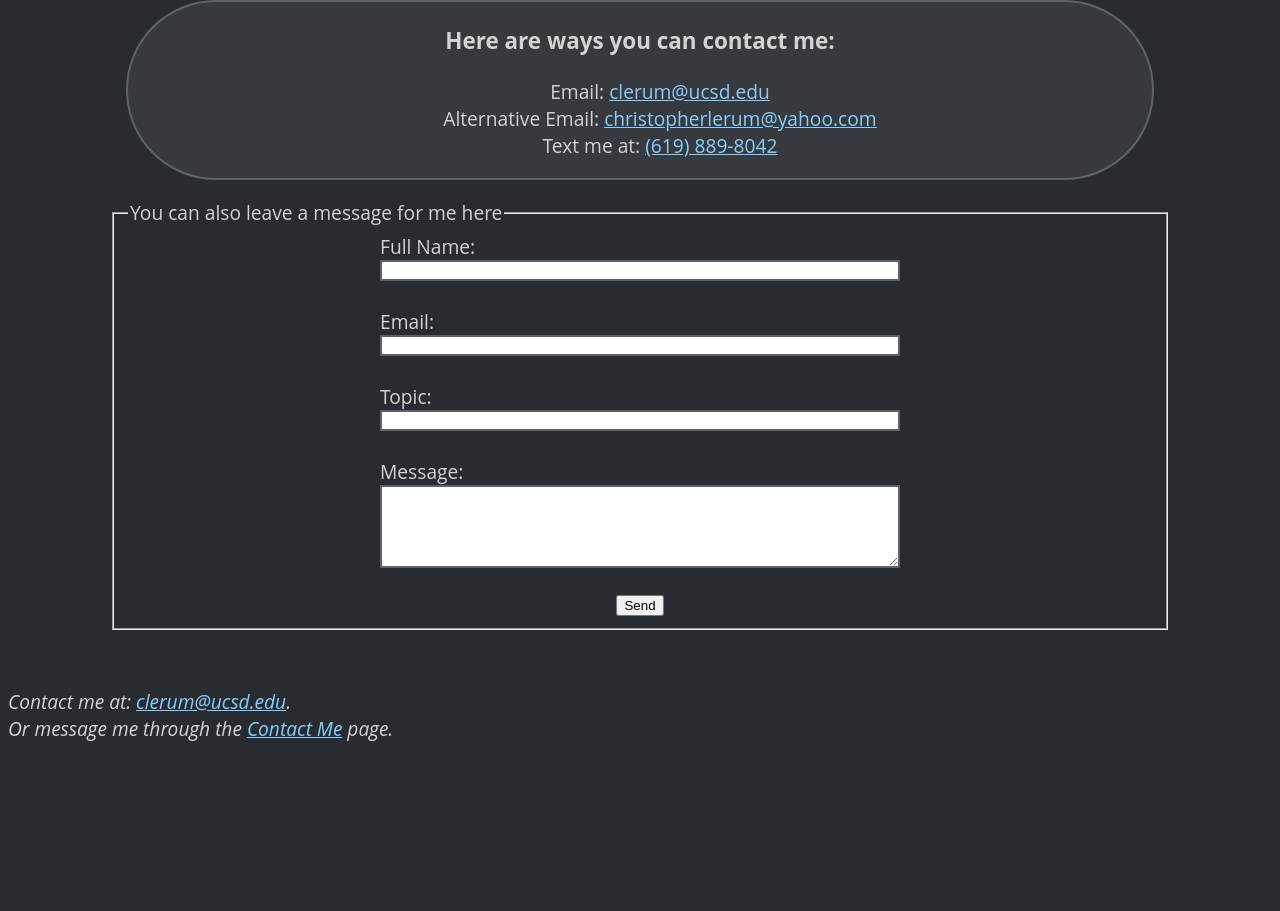
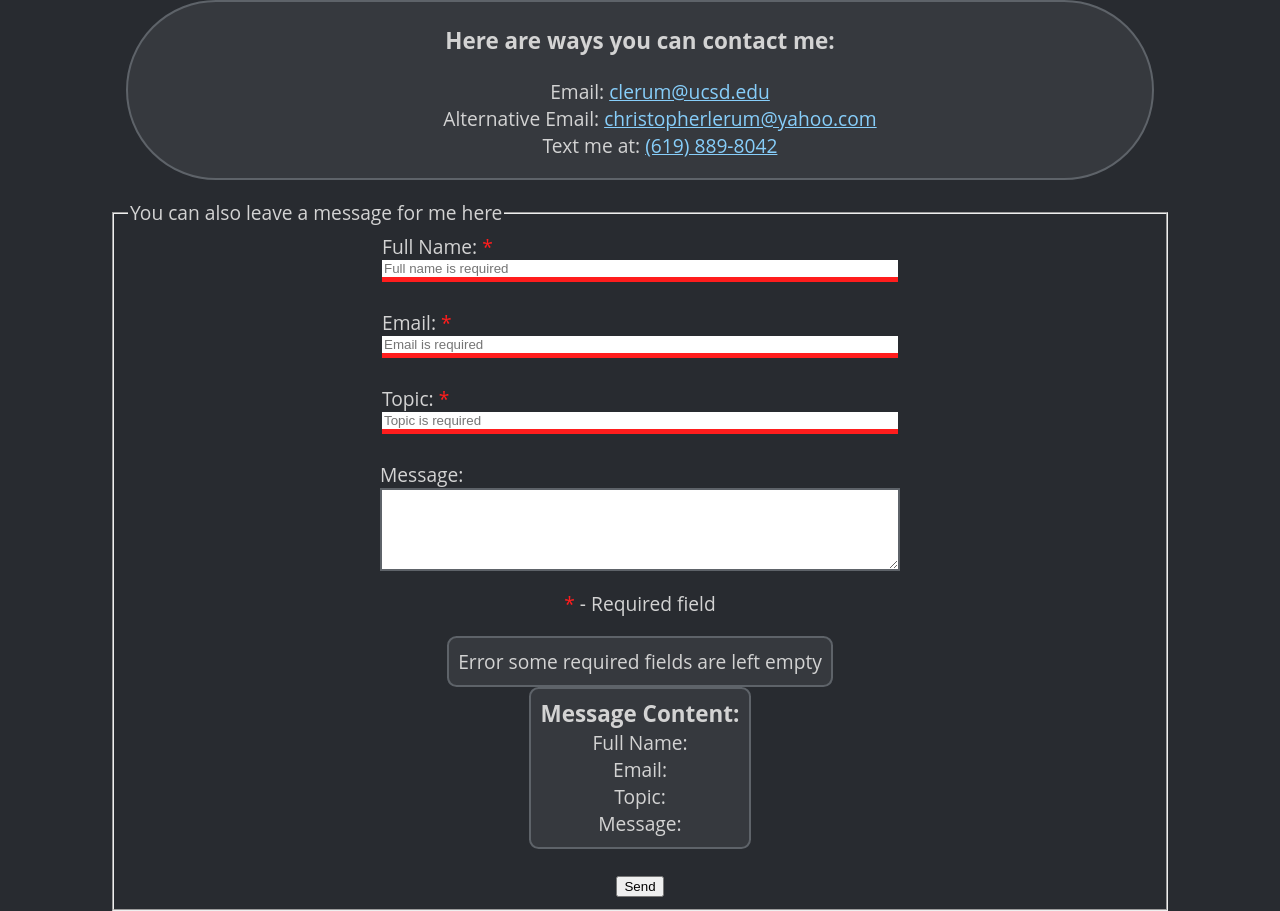
Before and after one commit to ChristopherLerum/CSE134-HW-5, a plain HTML site: page contactMe.html in a window 1280 px wide. Shown: the part 335-1246 px from the top of the page. Before the commit the page ends 1085 px from the top, so only its background shows below. Drawn offline with Linux system fonts and the light colour scheme.

Commit message:
form changes

```diff
--- a/contactMe.html
+++ b/contactMe.html
@@ -51,32 +51,43 @@
                 </ol>
             </section>
 
-            <form oninput="result.value=fullname.value + email.value" action="/submit" method="post" id="contactform"> <!--https://httpbin.org/post -->
+            <form action="https://httpbin.org/post" method="post" id="contactform"> <!--oninput="result.value=fullname.value + email.value"  -->
                 <fieldset>
                     <legend>You can also leave a message for me here</legend>
                     <form-field>
                         <input type="hidden" name="possible_bot" id="possible_bot" value="true">
                     </form-field>
-                    <form-field>
-                        <label for="fullname">Full Name:</label>
-                        <input type="text" name="fullname" id="fullname" required>
+                    <form-field id="name-field">
+                        <label for="fullname">Full Name: <req-star>*</req-star></label>
+                        <input type="text" name="fullname" id="fullname" placeholder="Full name is required" required>
                     </form-field>
                     <br/>
-                    <form-field>
-                        <label for="email">Email:</label>
-                        <input type="text" name="email" id="email" required>
+                    <form-field id="email-field">
+                        <label for="email">Email: <req-star>*</req-star></label>
+                        <input type="text" name="email" id="email" placeholder="Email is required" required>
                     </form-field>
                     <br/>
-                    <form-field>
-                        <label for="topic">Topic:</label>
-                        <input type="text" name="topic" id="topic" required>
+                    <form-field id="topic-field">
+                        <label for="topic">Topic: <req-star>*</req-star></label>
+                        <input type="text" name="topic" id="topic" placeholder="Topic is required" required>
                     </form-field>
                     <br/>
                     <form-field>
                         <label for="message">Message:</label>
                         <textarea name="message" id="message" cols="30" rows="5"></textarea>
                     </form-field>
-                    <output name="result" for="fullname email"></output>
+                    <p>
+                        <req-star>*</req-star> - Required field
+                    </p>
+
+                    <output name="error">Error some required fields are left empty</output>
+                    <output name="result">
+                        <h3>Message Content: </h3>
+                        Full Name:   <br/>
+                        Email:      <br/>
+                        Topic:      <br/>
+                        Message:    <br/>
+                    </output>
                     <br/>
                     <button type="submit">Send</button>
                 </fieldset>
--- a/mystylesheet.css
+++ b/mystylesheet.css
@@ -3,6 +3,7 @@
     --box-color: #36393e;
     --title-color: #424549;
     --framing-color: #5e6369;
+    --req-color: rgb(255, 29, 29);
     font-size: larger;
     background-color: #282b30;
     color: lightgray;
@@ -225,6 +226,24 @@ form-field input,textarea{
     width: 40dvw;
     border: solid 2px var(--framing-color);
 }
+fieldset h3{
+    margin:0;
+}
+output{
+    text-align: center;
+    width: auto;
+    padding: 0.5em;
+    border: solid 2px var(--framing-color);
+    background-color: var(--box-color);
+    border-radius: 0.5em;
+}
+*:required:placeholder-shown{
+    border: 0;
+    border-bottom: solid 5px var(--req-color)
+}
+req-star{
+    color: var(--req-color);
+}
 
 /*Labs page*/
 table {
```
